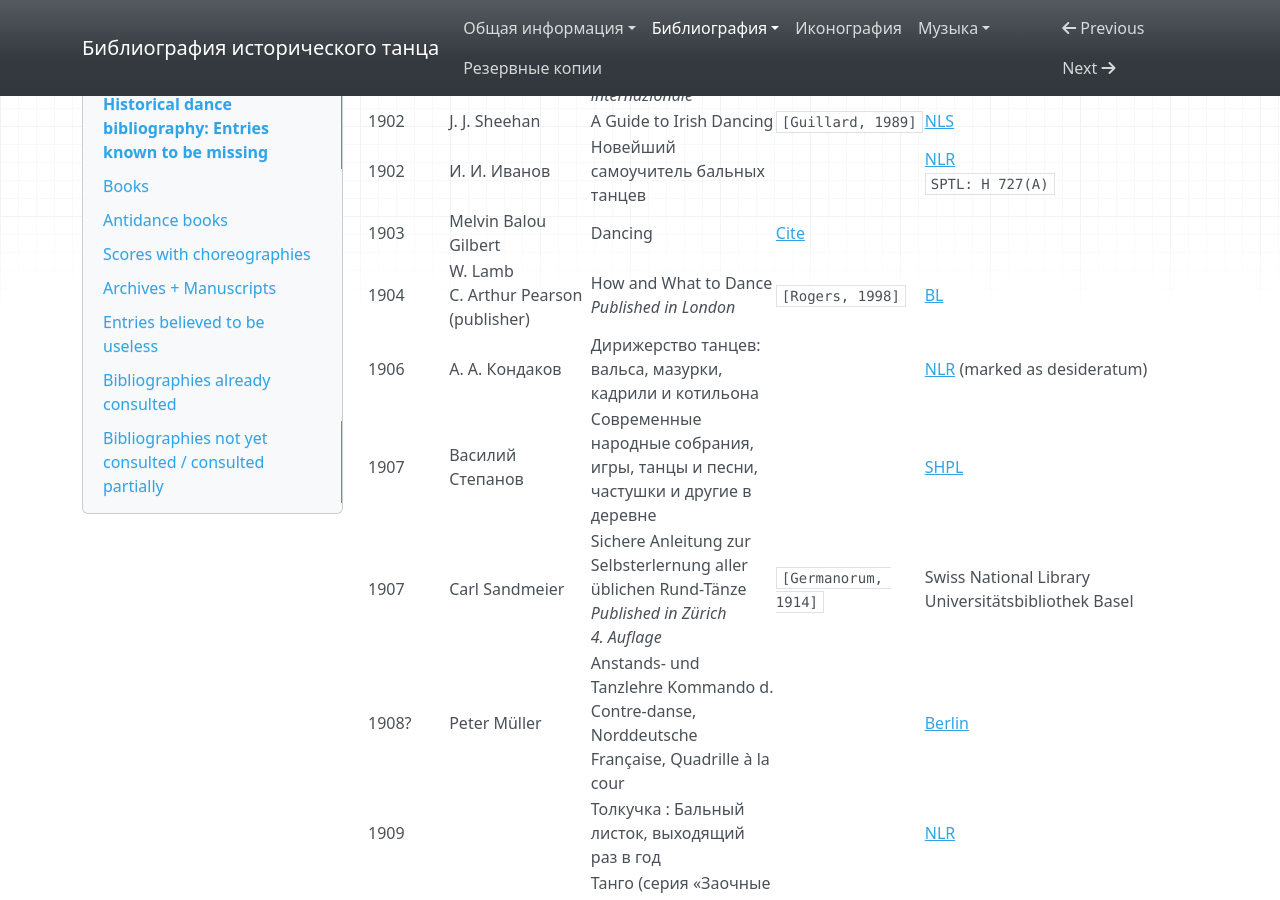
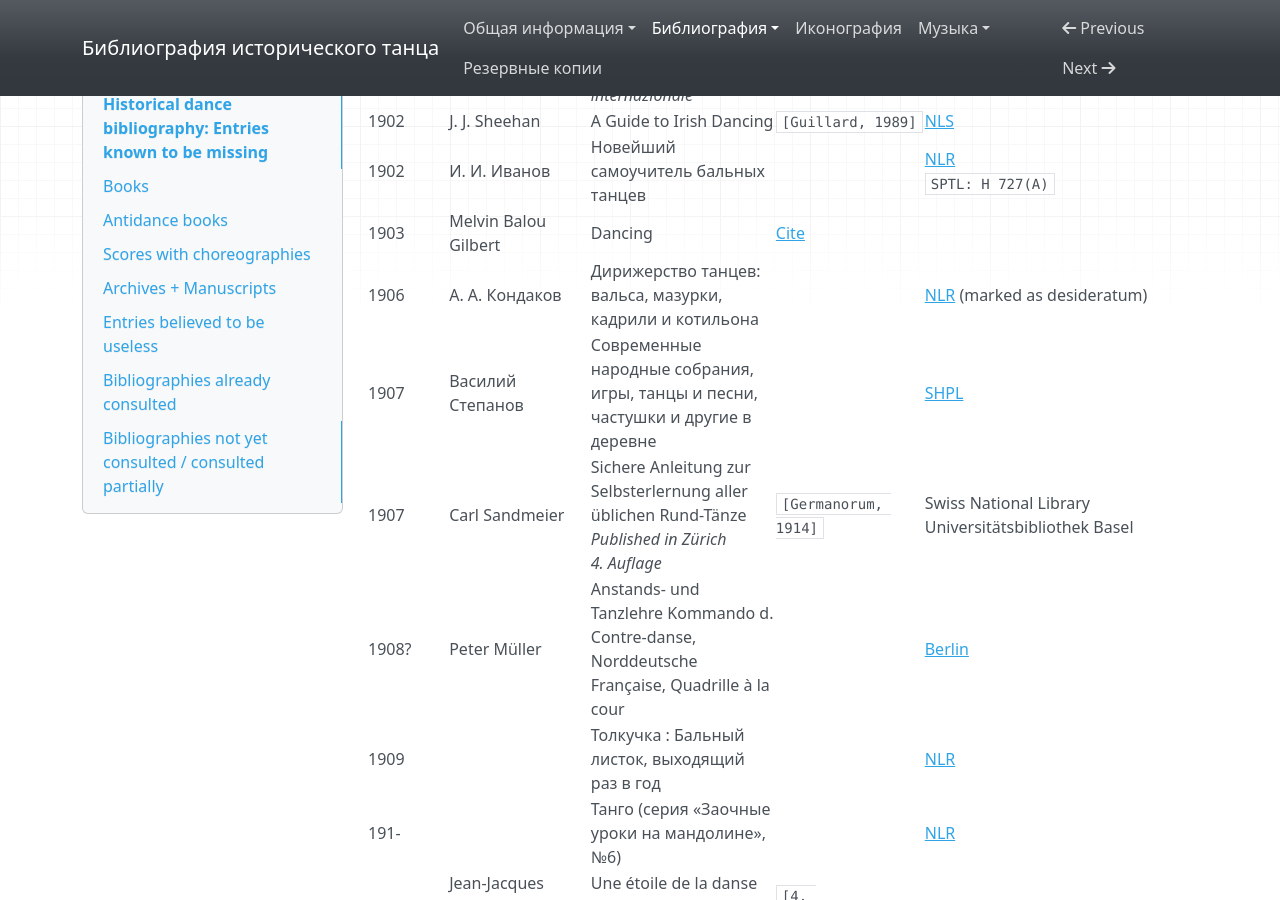
Before and after one commit to hda-technical/dancebooks, an MkDocs documentation site: the page built from docs/bibliography_missing.md, in a window 1280 px wide and 900 px high, scrolled down 47005 px. Built offline with MkDocs 1.6.1, drawn with Linux system fonts in a browser that asks for light colours; nearby versions of some CDN libraries.

Commit message:
Remove [lamb_1904_how] from the list of missing entries

```diff
--- a/docs/bibliography_missing.md
+++ b/docs/bibliography_missing.md
@@ -429,7 +429,6 @@ und Damen gebildeter Stände<br/>_Published in Leipzig_ | `[Klemm #02]`<br/>`[Kl
 | 1902 | J. J. Sheehan | A Guide to Irish Dancing | `[Guillard, 1989]` | [NLS](http://main-cat.nls.uk/vwebv/holdingsInfo?bibId=784912) |
 | 1902 | И. И. Иванов | Новейший самоучитель бальных танцев | | [NLR](https://primo.nlr.ru/permalink/f/df0lai/07NLR_LMS004849373)<br/>`SPTL: Н 727(А)` |
 | 1903 | Melvin Balou Gilbert | Dancing | [Cite](https://babel.hathitrust.org/cgi/imgsrv/image?id=uc1.c2898858;seq=9;width=10000) |
-| 1904 | W. Lamb<br/>C. Arthur Pearson (publisher) | How and What to Dance<br/>_Published in London_ | `[Rogers, 1998]` | [BL](http://explore.bl.uk/BLVU1:LSCOP-ALL:BLL01002058849) |
 | 1906 | А. А. Кондаков | Дирижерство танцев: вальса, мазурки, кадрили и котильона | | [NLR](https://primo.nlr.ru/permalink/f/df0lai/07NLR_LMS005127283) (marked as desideratum) |
 | 1907 | Василий Степанов | Современные народные собрания, игры, танцы и песни, частушки и другие в деревне | | [SHPL](http://unis.shpl.ru/Pages/BooksCard.aspx?bookId=1682251&dbType=Y) |
 | 1907 | Carl Sandmeier | Sichere Anleitung zur Selbsterlernung aller üblichen Rund-Tänze<br/>_Published in Zürich_<br/>_4. Auflage_ | `[Germanorum, 1914]` | Swiss National Library<br/>Universitätsbibliothek Basel |
```
